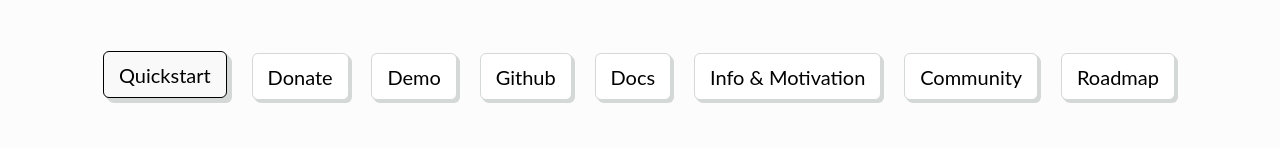
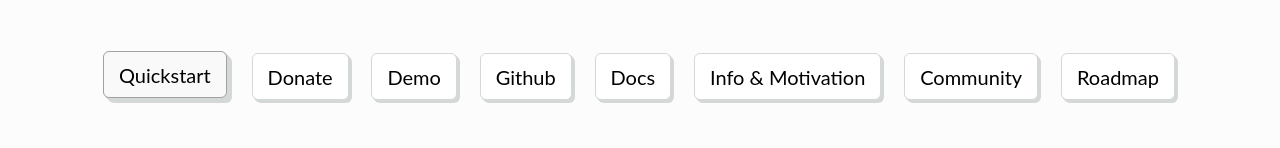
Before and after one commit to ta-dow/archivebox, a plain HTML site: page index.html in a window 1280 px wide. In both pictures the pointer is over the button "Quickstart". Shown: the part 977-1125 px from the top of the page. Drawn offline with Linux system fonts and the light colour scheme.

Commit message:
new cover image, change button hover border color to gray

```diff
--- a/static/css/main.css
+++ b/static/css/main.css
@@ -136,7 +136,7 @@ a.btn {
 }
 .btn-success:hover {
     color: black;
-    border-color: black;
+    border-color: #a2a0a0;
 }
 .beta-btn {
     margin: inherit;
@@ -177,7 +177,6 @@ a.btn {
     }
 }
 
-
 @media(max-width:991px) {
     .navbar {
         display: none;
@@ -198,6 +197,8 @@ TODO
 - decrease space below .cover-title-box
 - emphasize donate button
 - add info text
+    - Quickstart (emphasize docker compose)
+    - input formats (no code)
 - add yellow tone
 - add more screenshots
 - improve accessibility of nav button with tabindex="0"
```
Also changed, not shown: index.html (+1 -0 lines), static/images/library.jpg.
